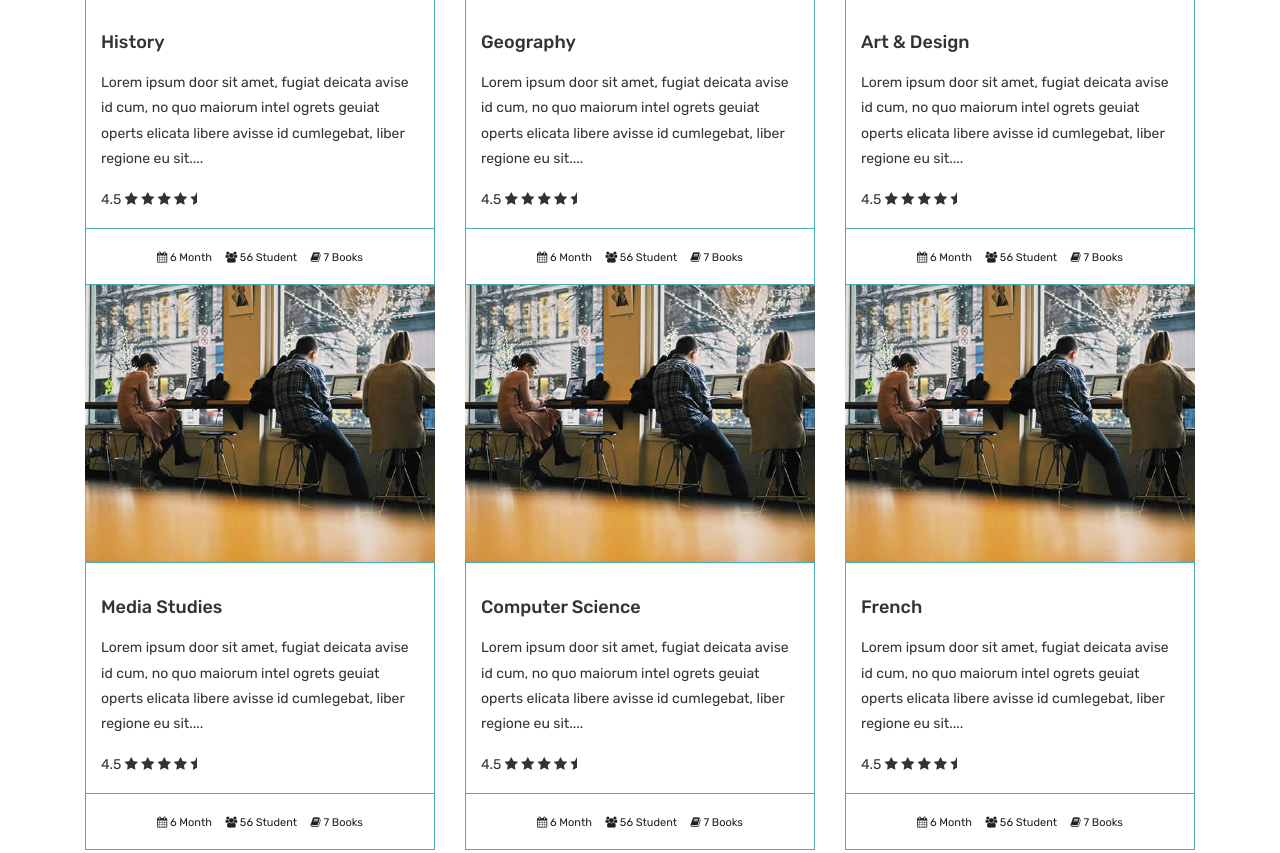
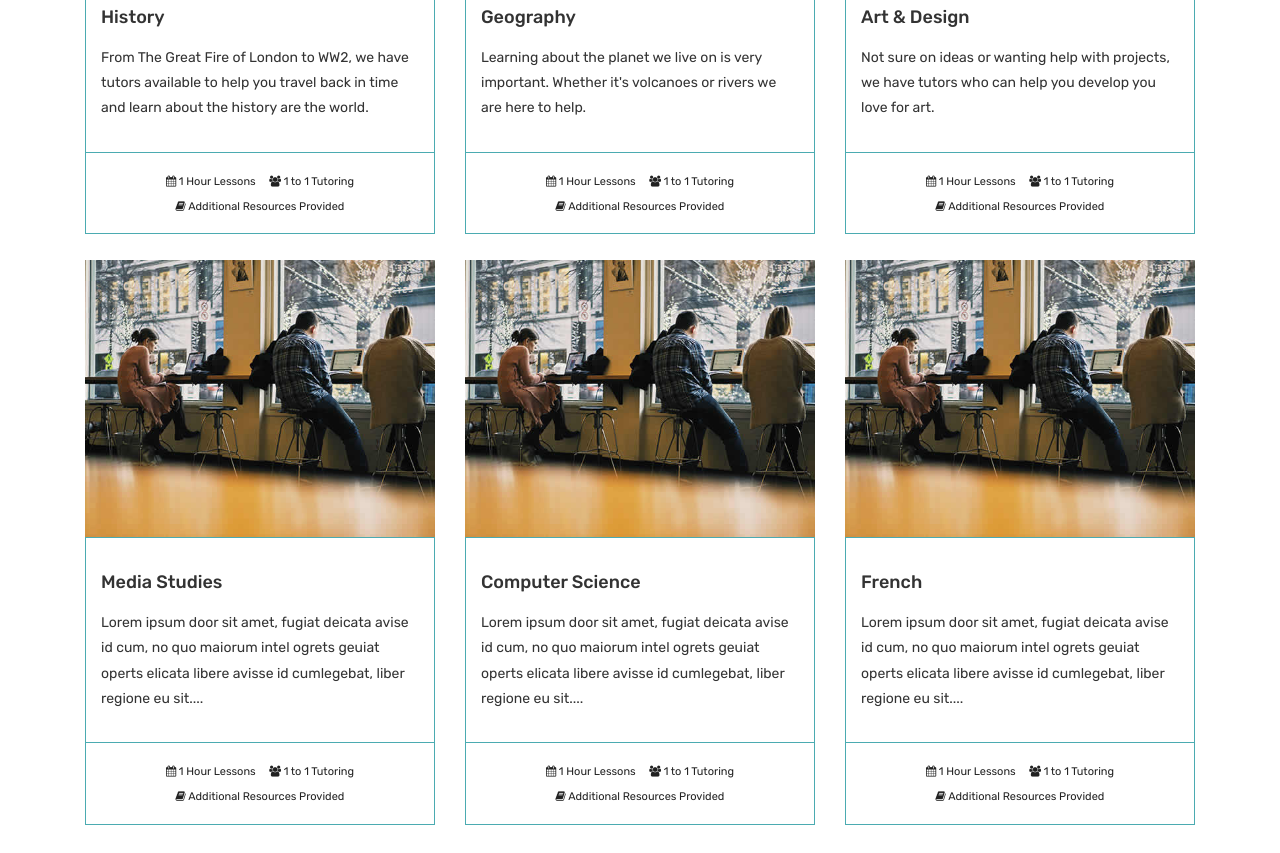
Before and after one commit to AngelNgaManTang/BookStar, a plain HTML site: page course.html in a window 1280 px wide. Shown: the part 1871-2724 px from the top of the page. Drawn offline with Linux system fonts and the light colour scheme.

Commit message:
Information on courses update

```diff
--- a/course.html
+++ b/course.html
@@ -192,22 +192,14 @@
 								<h2><a href="#" title="">English</a></h2>
 							</div>
 							<div class="course-desc">
-								<p>Lorem ipsum door sit amet, fugiat deicata avise id cum, no quo maiorum intel ogrets geuiat operts elicata libere avisse id cumlegebat, liber regione eu sit.... </p>
-							</div>
-							<div class="course-rating">
-								4.5
-								<i class="fa fa-star"></i>
-								<i class="fa fa-star"></i>
-								<i class="fa fa-star"></i>
-								<i class="fa fa-star"></i>
-								<i class="fa fa-star-half"></i>
+								<p>From Year 4 to Year 13 we are here to help any student that is struggling with any aspect of their english curriculum.</p>
 							</div>
 						</div>
 						<div class="course-meta-bot">
 							<ul>
-								<li><i class="fa fa-calendar" aria-hidden="true"></i> 6 Month</li>
-								<li><i class="fa fa-users" aria-hidden="true"></i> 56 Student</li>
-								<li><i class="fa fa-book" aria-hidden="true"></i> 7 Books</li>
+								<li><i class="fa fa-calendar" aria-hidden="true"></i> 1 Hour Lessons</li>
+								<li><i class="fa fa-users" aria-hidden="true"></i> 1 to 1 Tutoring</li>
+								<li><i class="fa fa-book" aria-hidden="true"></i> Additional Resources Provided</li>
 							</ul>
 						</div>
 					</div>
@@ -223,22 +215,15 @@
 								<h2><a href="#" title="">Maths</a></h2>
 							</div>
 							<div class="blog-desc">
-								<p>Lorem ipsum door sit amet, fugiat deicata avise id cum, no quo maiorum intel ogrets geuiat operts elicata libere avisse id cumlegebat, liber regione eu sit.... </p>
+								<p>From Addition to Trigonometry, no matter the difficulty our tutors will be able to help you understand how to solve problems.</p>
 							</div>
-							<div class="course-rating">
-								4.5
-								<i class="fa fa-star"></i>
-								<i class="fa fa-star"></i>
-								<i class="fa fa-star"></i>
-								<i class="fa fa-star"></i>
-								<i class="fa fa-star-half"></i>
-							</div>
+
 						</div>
 						<div class="course-meta-bot">
 							<ul>
-								<li><i class="fa fa-calendar" aria-hidden="true"></i> 6 Month</li>
-								<li><i class="fa fa-users" aria-hidden="true"></i> 56 Student</li>
-								<li><i class="fa fa-book" aria-hidden="true"></i> 7 Books</li>
+								<li><i class="fa fa-calendar" aria-hidden="true"></i> 1 Hour Lessons</li>
+								<li><i class="fa fa-users" aria-hidden="true"></i> 1 to 1 Tutoring</li>
+								<li><i class="fa fa-book" aria-hidden="true"></i> Additional Resources Provided</li>
 							</ul>
 						</div>
 					</div>
@@ -254,22 +239,14 @@
 								<h2><a href="#" title="">Science</a></h2>
 							</div>
 							<div class="course-desc">
-								<p>Lorem ipsum door sit amet, fugiat deicata avise id cum, no quo maiorum intel ogrets geuiat operts elicata libere avisse id cumlegebat, liber regione eu sit.... </p>
-							</div>
-							<div class="course-rating">
-								4.5
-								<i class="fa fa-star"></i>
-								<i class="fa fa-star"></i>
-								<i class="fa fa-star"></i>
-								<i class="fa fa-star"></i>
-								<i class="fa fa-star-half"></i>
+								<p>Whether it is writing up a experiment or trying to understand the heart, we have tutors available to help you explore all things science.</p>
 							</div>
 						</div>
 						<div class="course-meta-bot">
 							<ul>
-								<li><i class="fa fa-calendar" aria-hidden="true"></i> 6 Month</li>
-								<li><i class="fa fa-users" aria-hidden="true"></i> 56 Student</li>
-								<li><i class="fa fa-book" aria-hidden="true"></i> 7 Books</li>
+								<li><i class="fa fa-calendar" aria-hidden="true"></i> 1 Hour Lessons</li>
+								<li><i class="fa fa-users" aria-hidden="true"></i> 1 to 1 Tutoring</li>
+								<li><i class="fa fa-book" aria-hidden="true"></i> Additional Resources Provided</li>
 							</ul>
 						</div>
 					</div>
@@ -289,22 +266,14 @@
 								<h2><a href="#" title="">History</a></h2>
 							</div>
 							<div class="course-desc">
-								<p>Lorem ipsum door sit amet, fugiat deicata avise id cum, no quo maiorum intel ogrets geuiat operts elicata libere avisse id cumlegebat, liber regione eu sit.... </p>
-							</div>
-							<div class="course-rating">
-								4.5
-								<i class="fa fa-star"></i>
-								<i class="fa fa-star"></i>
-								<i class="fa fa-star"></i>
-								<i class="fa fa-star"></i>
-								<i class="fa fa-star-half"></i>
+								<p>From The Great Fire of London to WW2, we have tutors available to help you travel back in time and learn about the history are the world.</p>
 							</div>
 						</div>
 						<div class="course-meta-bot">
 							<ul>
-								<li><i class="fa fa-calendar" aria-hidden="true"></i> 6 Month</li>
-								<li><i class="fa fa-users" aria-hidden="true"></i> 56 Student</li>
-								<li><i class="fa fa-book" aria-hidden="true"></i> 7 Books</li>
+								<li><i class="fa fa-calendar" aria-hidden="true"></i> 1 Hour Lessons</li>
+								<li><i class="fa fa-users" aria-hidden="true"></i> 1 to 1 Tutoring</li>
+								<li><i class="fa fa-book" aria-hidden="true"></i> Additional Resources Provided</li>
 							</ul>
 						</div>
 					</div>
@@ -320,22 +289,15 @@
 								<h2><a href="#" title="">Geography</a></h2>
 							</div>
 							<div class="course-desc">
-								<p>Lorem ipsum door sit amet, fugiat deicata avise id cum, no quo maiorum intel ogrets geuiat operts elicata libere avisse id cumlegebat, liber regione eu sit.... </p>
+								<p>Learning about the planet we live on is very important. Whether it's volcanoes or rivers we are here to help.</p>
 							</div>
-							<div class="course-rating">
-								4.5
-								<i class="fa fa-star"></i>
-								<i class="fa fa-star"></i>
-								<i class="fa fa-star"></i>
-								<i class="fa fa-star"></i>
-								<i class="fa fa-star-half"></i>
-							</div>
+
 						</div>
 						<div class="course-meta-bot">
 							<ul>
-								<li><i class="fa fa-calendar" aria-hidden="true"></i> 6 Month</li>
-								<li><i class="fa fa-users" aria-hidden="true"></i> 56 Student</li>
-								<li><i class="fa fa-book" aria-hidden="true"></i> 7 Books</li>
+								<li><i class="fa fa-calendar" aria-hidden="true"></i> 1 Hour Lessons</li>
+								<li><i class="fa fa-users" aria-hidden="true"></i> 1 to 1 Tutoring</li>
+								<li><i class="fa fa-book" aria-hidden="true"></i> Additional Resources Provided</li>
 							</ul>
 						</div>
 					</div>
@@ -351,25 +313,18 @@
 								<h2><a href="#" title="">Art & Design</a></h2>
 							</div>
 							<div class="course-desc">
-								<p>Lorem ipsum door sit amet, fugiat deicata avise id cum, no quo maiorum intel ogrets geuiat operts elicata libere avisse id cumlegebat, liber regione eu sit.... </p>
-							</div>
-							<div class="course-rating">
-								4.5
-								<i class="fa fa-star"></i>
-								<i class="fa fa-star"></i>
-								<i class="fa fa-star"></i>
-								<i class="fa fa-star"></i>
-								<i class="fa fa-star-half"></i>
+								<p>Not sure on ideas or wanting help with projects, we have tutors who can help you develop you love for art.</p>
 							</div>
 						</div>
 						<div class="course-meta-bot">
 							<ul>
-								<li><i class="fa fa-calendar" aria-hidden="true"></i> 6 Month</li>
-								<li><i class="fa fa-users" aria-hidden="true"></i> 56 Student</li>
-								<li><i class="fa fa-book" aria-hidden="true"></i> 7 Books</li>
+								<li><i class="fa fa-calendar" aria-hidden="true"></i> 1 Hour Lessons</li>
+								<li><i class="fa fa-users" aria-hidden="true"></i> 1 to 1 Tutoring</li>
+								<li><i class="fa fa-book" aria-hidden="true"></i> Additional Resources Provided</li>
 							</ul>
 						</div>
 					</div>
+					<br>
                 </div><!-- end col -->
                 <div class="col-lg-4 col-md-6 col-12">
                     <div class="course-item">
@@ -383,20 +338,12 @@
 							<div class="course-desc">
 								<p>Lorem ipsum door sit amet, fugiat deicata avise id cum, no quo maiorum intel ogrets geuiat operts elicata libere avisse id cumlegebat, liber regione eu sit.... </p>
 							</div>
-							<div class="course-rating">
-								4.5
-								<i class="fa fa-star"></i>
-								<i class="fa fa-star"></i>
-								<i class="fa fa-star"></i>
-								<i class="fa fa-star"></i>
-								<i class="fa fa-star-half"></i>
-							</div>
 						</div>
 						<div class="course-meta-bot">
 							<ul>
-								<li><i class="fa fa-calendar" aria-hidden="true"></i> 6 Month</li>
-								<li><i class="fa fa-users" aria-hidden="true"></i> 56 Student</li>
-								<li><i class="fa fa-book" aria-hidden="true"></i> 7 Books</li>
+								<li><i class="fa fa-calendar" aria-hidden="true"></i> 1 Hour Lessons</li>
+								<li><i class="fa fa-users" aria-hidden="true"></i> 1 to 1 Tutoring</li>
+								<li><i class="fa fa-book" aria-hidden="true"></i> Additional Resources Provided</li>
 							</ul>
 						</div>
 					</div>
@@ -413,20 +360,12 @@
 							<div class="course-desc">
 								<p>Lorem ipsum door sit amet, fugiat deicata avise id cum, no quo maiorum intel ogrets geuiat operts elicata libere avisse id cumlegebat, liber regione eu sit.... </p>
 							</div>
-							<div class="course-rating">
-								4.5
-								<i class="fa fa-star"></i>
-								<i class="fa fa-star"></i>
-								<i class="fa fa-star"></i>
-								<i class="fa fa-star"></i>
-								<i class="fa fa-star-half"></i>
-							</div>
 						</div>
 						<div class="course-meta-bot">
 							<ul>
-								<li><i class="fa fa-calendar" aria-hidden="true"></i> 6 Month</li>
-								<li><i class="fa fa-users" aria-hidden="true"></i> 56 Student</li>
-								<li><i class="fa fa-book" aria-hidden="true"></i> 7 Books</li>
+								<li><i class="fa fa-calendar" aria-hidden="true"></i> 1 Hour Lessons</li>
+								<li><i class="fa fa-users" aria-hidden="true"></i> 1 to 1 Tutoring</li>
+								<li><i class="fa fa-book" aria-hidden="true"></i> Additional Resources Provided</li>
 							</ul>
 						</div>
 					</div>
@@ -443,20 +382,13 @@
 							<div class="course-desc">
 								<p>Lorem ipsum door sit amet, fugiat deicata avise id cum, no quo maiorum intel ogrets geuiat operts elicata libere avisse id cumlegebat, liber regione eu sit.... </p>
 							</div>
-							<div class="course-rating">
-								4.5
-								<i class="fa fa-star"></i>
-								<i class="fa fa-star"></i>
-								<i class="fa fa-star"></i>
-								<i class="fa fa-star"></i>
-								<i class="fa fa-star-half"></i>
-							</div>
+
 						</div>
 						<div class="course-meta-bot">
 							<ul>
-								<li><i class="fa fa-calendar" aria-hidden="true"></i> 6 Month</li>
-								<li><i class="fa fa-users" aria-hidden="true"></i> 56 Student</li>
-								<li><i class="fa fa-book" aria-hidden="true"></i> 7 Books</li>
+								<li><i class="fa fa-calendar" aria-hidden="true"></i> 1 Hour Lessons</li>
+								<li><i class="fa fa-users" aria-hidden="true"></i> 1 to 1 Tutoring</li>
+								<li><i class="fa fa-book" aria-hidden="true"></i> Additional Resources Provided</li>
 							</ul>
 						</div>
 					</div>
```
Also changed, not shown: about.html (+9 -12 lines), index.html (+1 -1 lines).
